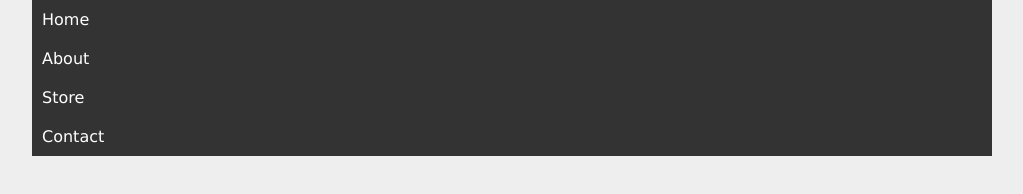
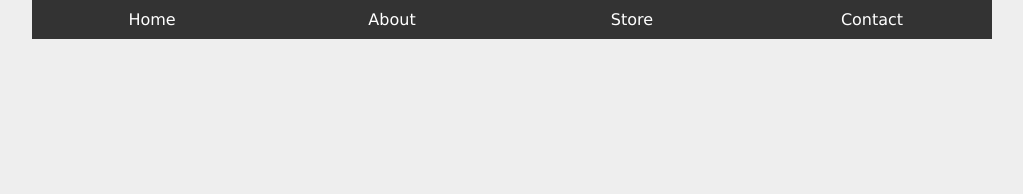
Before and after one commit to fabricantejerome/css-flexbox, a plain HTML site: page index.html in a window 1280 px wide. Shown: the whole page, without its empty margins (128-1151 px from the left). Drawn offline with Linux system fonts and the light colour scheme.

Commit message:
Add media query and use some flex attributes

```diff
--- a/style.css
+++ b/style.css
@@ -25,7 +25,7 @@ nav ul {
 
 nav a {
     text-decoration: none;
-    /* text-align: center; */
+    text-align: center;
     color: white;
     display: block;
     padding: 10px;
@@ -34,3 +34,16 @@ nav a {
 nav a:hover {
     background: #555;
 }
+
+/* flex */
+@media screen and (min-width: 768px) {
+
+    nav ul {
+        display: flex;
+        justify-content: flex-start;
+    }
+
+    nav li {
+        flex: 1 1 0;
+    }
+}
```
